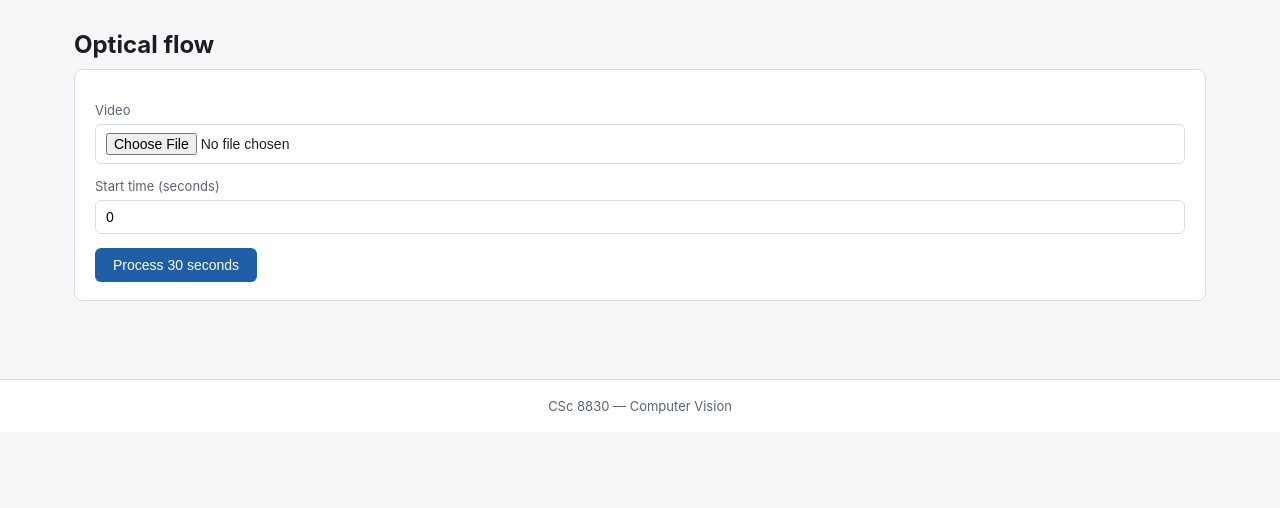
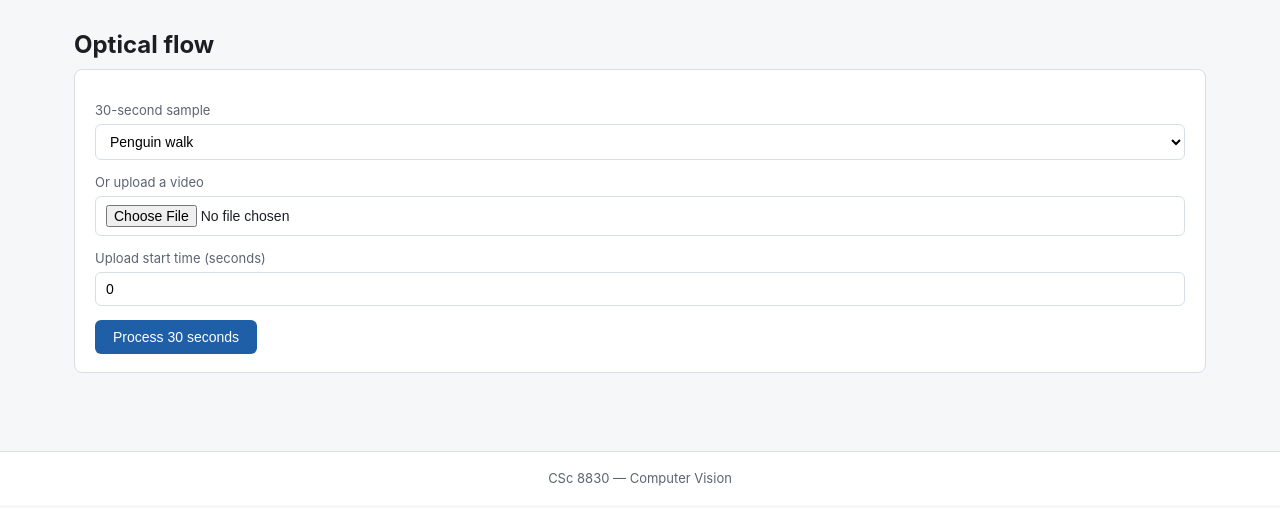
Before and after one commit to RagDoll95/CSC8830_Assignments, a Flask app: page /module-6/ in a window 1280 px wide. Shown: the part 105-613 px from the top of the page. Run offline with Flask 3, Linux system fonts and the light colour scheme; parts of the project's set-up code (start-up, migrations or seed data) failed here and were passed over.

Commit message:
Add simple default video selector

```diff
--- a/app/templates/module6/index.html
+++ b/app/templates/module6/index.html
@@ -4,9 +4,14 @@
 <h1>Optical flow</h1>
 {% if error %}<div class="err">{{ error }}</div>{% endif %}
 <form class="panel" method="post" enctype="multipart/form-data">
-<label for="video">Video</label>
-<input id="video" name="video" type="file" accept=".mp4,.avi,.mov,.mkv,.webm,.m4v" required>
-<label for="start">Start time (seconds)</label>
+<label for="sample">30-second sample</label>
+<select id="sample" name="sample">
+<option value="penguins">Penguin walk</option>
+<option value="marble_race">Marble race</option>
+</select>
+<label for="video">Or upload a video</label>
+<input id="video" name="video" type="file" accept=".mp4,.avi,.mov,.mkv,.webm,.m4v">
+<label for="start">Upload start time (seconds)</label>
 <input id="start" name="start" type="number" min="0" step="0.1" value="0" required>
 <button type="submit">Process 30 seconds</button>
 </form>
```
